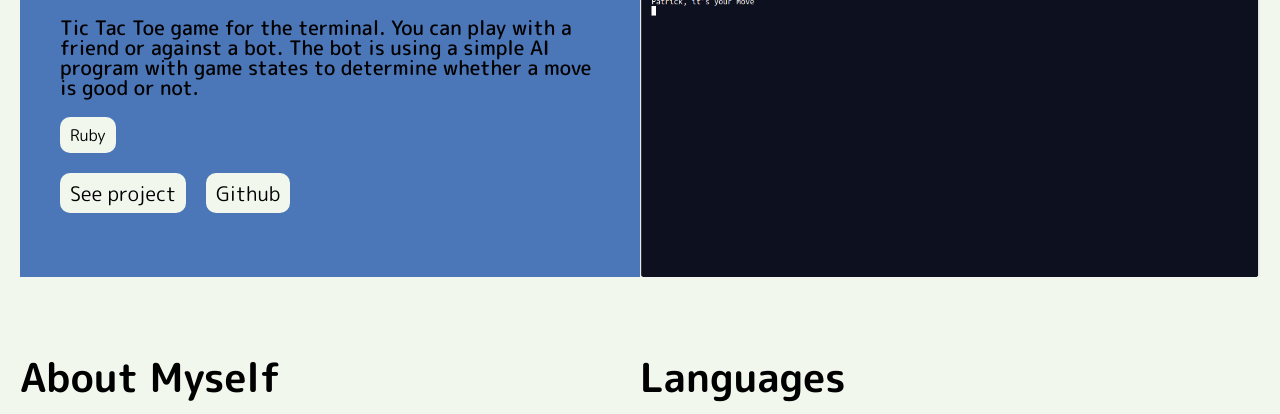
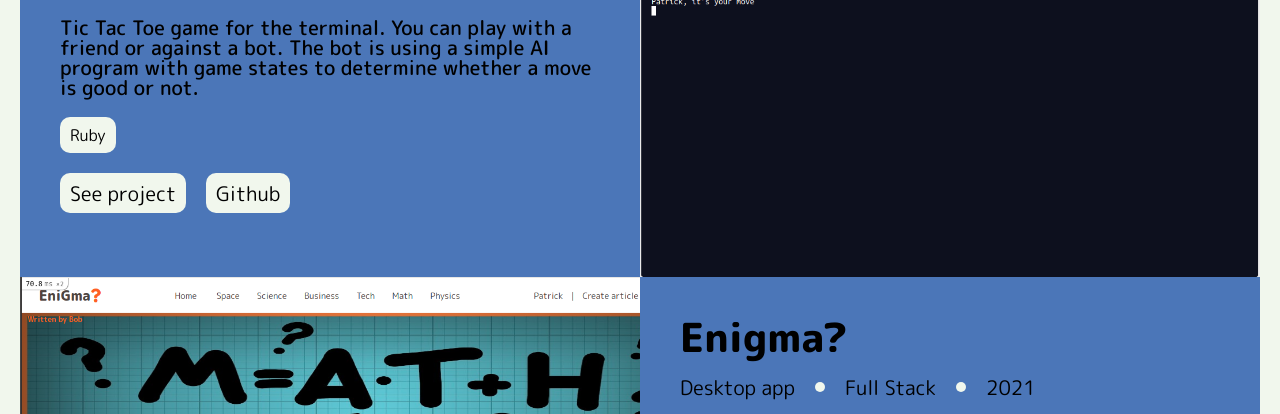
Before and after one commit to patrikis-angelos/portfolio, a website built with webpack: page dist/index.html in a window 1280 px wide. Shown: the part 2463-2877 px from the top of the page. Built offline with nearby package versions, Linux system fonts and the light colour scheme; files whose address does not match are found by name.

Commit message:
Create first element

```diff
--- a/src/display.js
+++ b/src/display.js
@@ -1,19 +1,19 @@
 const createDot = () => {
   const dot = document.createElement('div');
-  dot.classList.add('none md-block dot bg-color-primary m-left-20');
+  dot.classList.add('none', 'md-block', 'dot', 'bg-color-primary', 'm-left-20');
   return dot;
 };
 
 const createTag = (title) => {
   const tag = document.createElement('div');
-  tag.classList.add('regular md-m-left-20');
+  tag.classList.add('regular', 'main-tag');
   tag.textContent = title;
   return tag;
 };
 
 const createTechTag = (title) => {
   const techTag = document.createElement('div');
-  techTag.classList.add('bg-color-primary fit-content tag m-right-20 m-top-20 p-10');
+  techTag.classList.add('bg-color-primary', 'fit-content', 'tag', 'm-right-20', 'm-top-20', 'p-10');
   const tagTitle = document.createElement('span');
   tagTitle.textContent = title;
   techTag.appendChild(tagTitle);
@@ -27,7 +27,7 @@ const createLink = (url, text) => {
   link.rel = 'noopener noreferrer';
   link.target = '_blank';
   const content = document.createElement('div');
-  content.classList.add('bg-color-primary tag p-10 regular m-top-20');
+  content.classList.add('bg-color-primary', 'tag', 'p-10', 'regular', 'm-top-20');
   content.textContent = text;
   link.appendChild(content);
   return link;
@@ -35,27 +35,27 @@ const createLink = (url, text) => {
 
 const createItem = (imgUrl, contentTitle, tagsInfo, desc, techTagsInfo, linksInfo) => {
   const item = document.createElement('div');
-  item.classList.add('p-x-20 md-flex space-between');
+  item.classList.add('p-x-20', 'md-flex', 'space-between');
 
   const imageWrapper = document.createElement('div');
-  imageWrapper.classList.add('content bg-color-primary hidden-overflow');
+  imageWrapper.classList.add('content', 'bg-color-primary', 'hidden-overflow');
   const imageContainer = document.createElement('div');
-  imageContainer.classList.add('img-container flex align-center relative');
+  imageContainer.classList.add('img-container', 'flex', 'align-center', 'relative');
   const img = document.createElement('img');
-  img.classList.add('img absolute');
+  img.classList.add('img', 'absolute');
   img.src = imgUrl;
 
   imageContainer.appendChild(img);
   imageWrapper.appendChild(imageContainer);
 
   const content = document.createElement('div');
-  content.classList.add('content p-x-40 right-border bottom-border p-y-20 bg-color-secondary');
+  content.classList.add('content', 'p-x-40', 'right-border', 'bottom-border', 'p-y-20', 'bg-color-secondary');
   const title = document.createElement('p');
-  title.classList.add('x-large  m-top-20 extra-bold');
+  title.classList.add('x-large', 'm-top-20', 'extra-bold');
   title.textContent = contentTitle;
 
   const tags = document.createElement('div');
-  tags.classList.add('md-flex align-center m-top-20');
+  tags.classList.add('md-flex', 'align-center', 'm-top-20');
   for (let i = 0; i < tagsInfo.length; i += 1) {
     const tag = createTag(tagsInfo[i]);
     const dot = createDot();
@@ -64,18 +64,18 @@ const createItem = (imgUrl, contentTitle, tagsInfo, desc, techTagsInfo, linksInf
   }
 
   const description = document.createElement('p');
-  description.classList.add('m-top-20 regular medium');
+  description.classList.add('m-top-20', 'regular', 'medium');
   description.textContent = desc;
 
   const techTags = document.createElement('div');
-  techTags.classList.add('flex wrap ');
+  techTags.classList.add('flex', 'wrap');
   for (let i = 0; i < techTagsInfo.length; i += 1) {
     const techTag = createTechTag(techTagsInfo[i]);
     techTags.appendChild(techTag);
   }
 
   const links = document.createElement('div');
-  links.classList.add('flex wrap');
+  links.classList.add('flex', 'wrap');
   for (let i = 0; i < linksInfo.length; i += 1) {
     const { url, text } = linksInfo[i];
     const link = createLink(url, text);
--- a/src/index.js
+++ b/src/index.js
@@ -21,7 +21,14 @@ const links = [
     text: 'Github',
   },
 ];
-const item1 = createItem('a', 'a', ['a'], 'a', ['a'], 'a');
+const item1 = createItem(
+  enigma,
+  'Enigma?',
+  ['Desktop app', 'Full Stack', '2021'],
+  desc,
+  ['RoR', 'HTML', 'SCSS'],
+  links,
+);
 
 const container = document.querySelector('main .container');
 container.appendChild(item1);
--- a/src/sass/_mainbody.scss
+++ b/src/sass/_mainbody.scss
@@ -86,3 +86,9 @@
   height: 50px;
   border-radius: 50%;
 }
+
+@media (min-width: 768px) {
+  .main-tag:not(:first-of-type) {
+    margin-left: 20px;
+  }
+}
```
Also changed, not shown: dist/main.js, src/styles.css, temp.js (added), 1 other file.
